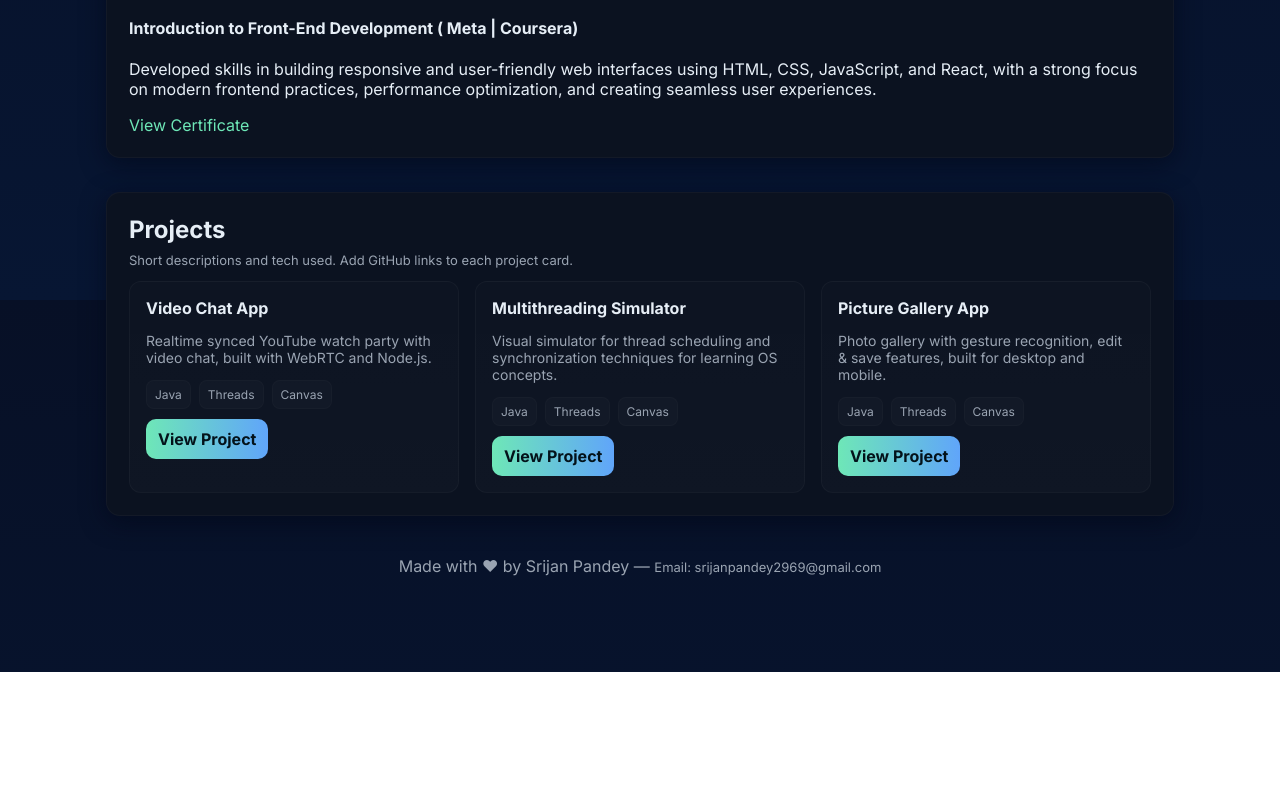
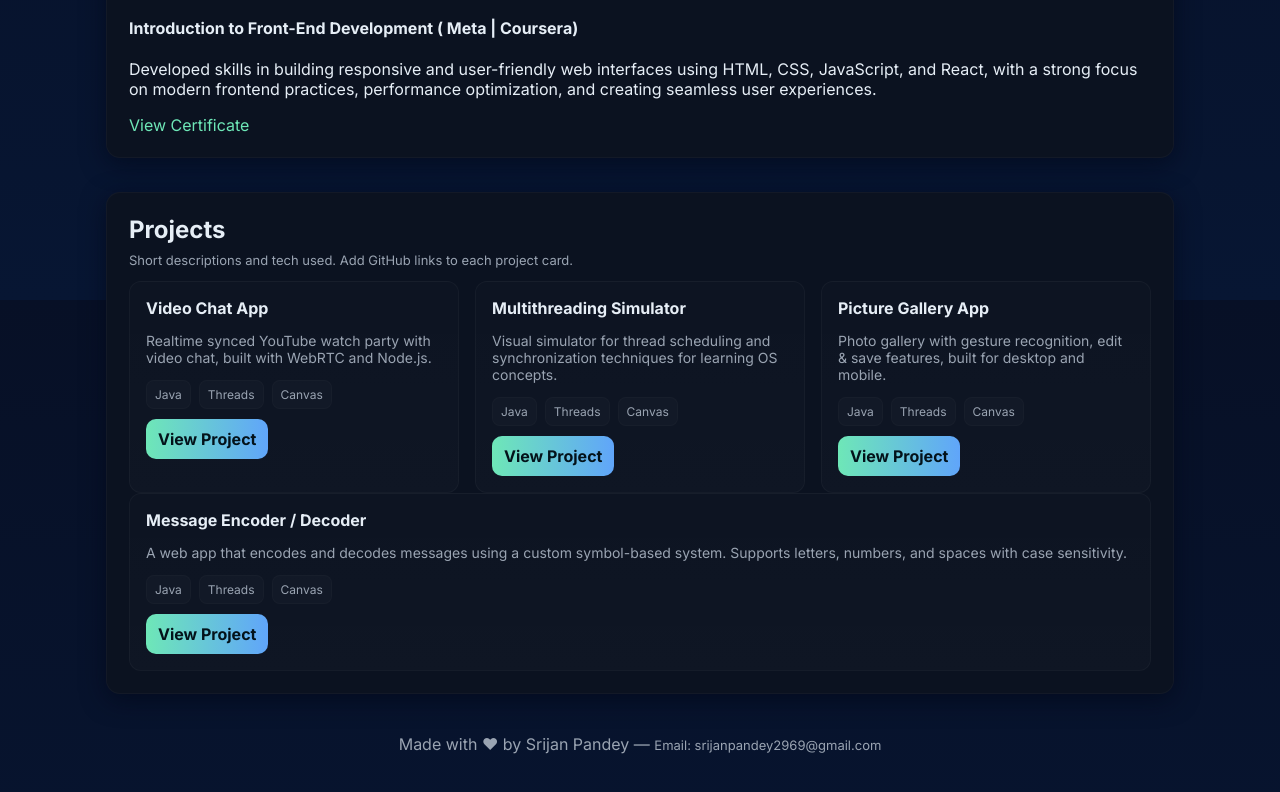
Before and after one commit to sripandeyy/portfolio-assets, a plain HTML site: page index.html in a window 1280 px wide. Shown: the part 2100-2892 px from the top of the page. Before the commit the page ends 2772 px from the top, so only its background shows below. Drawn offline with Linux system fonts and the light colour scheme.

Commit message:
Update index.html

```diff
--- a/index.html
+++ b/index.html
@@ -275,6 +275,16 @@
         </div>
 
       </div>
+         <div class="proj">
+            <h4>Message Encoder / Decoder</h4>
+            <p>A web app that encodes and decodes messages using a custom symbol-based system. Supports letters, numbers, and spaces with case sensitivity.</p>
+            <div class="tags"><span class="tag">Java</span><span class="tag">Threads</span><span class="tag">Canvas</span></div>
+            <div style="margin-top:10px">
+              <a class="btn" href="https://incoder-decoder.netlify.app/" target="_blank">View Project</a>
+            </div>
+        </div>
+
+      </div>
     </section>
 
     <footer>
```
